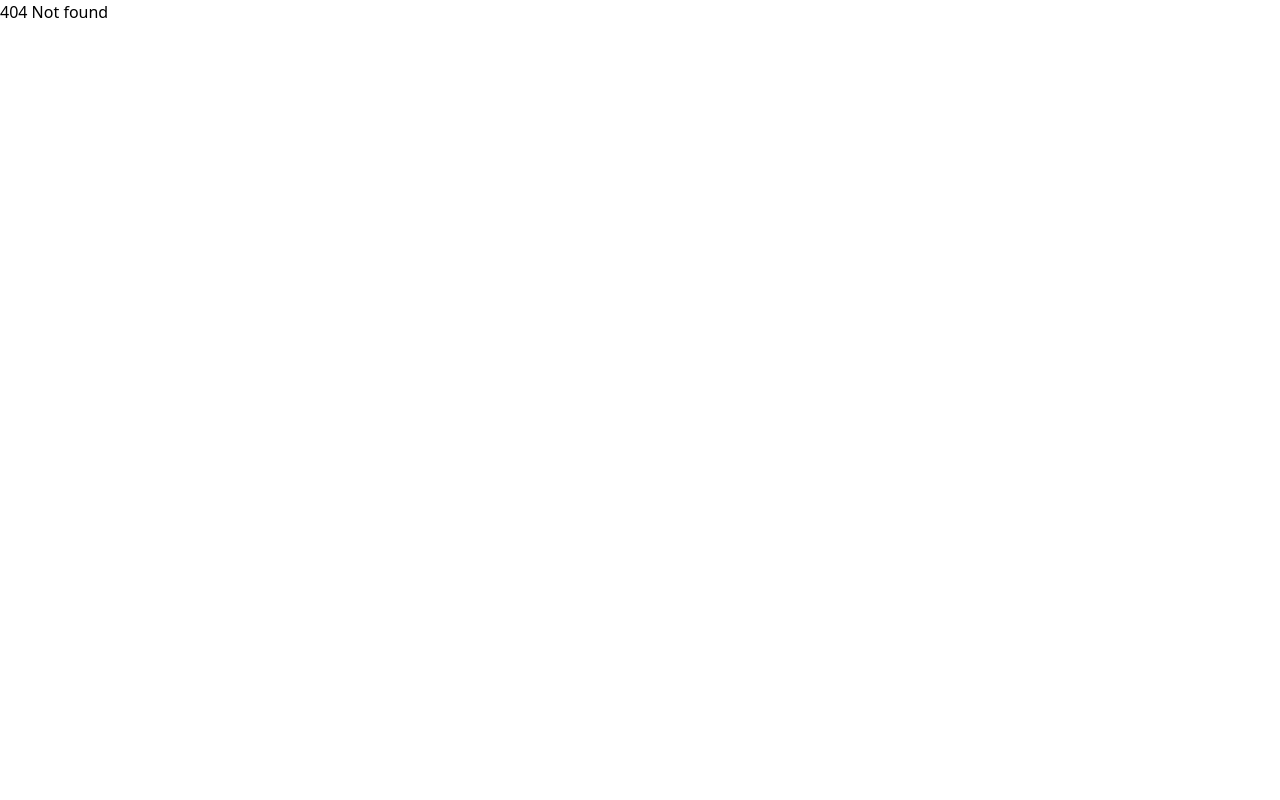
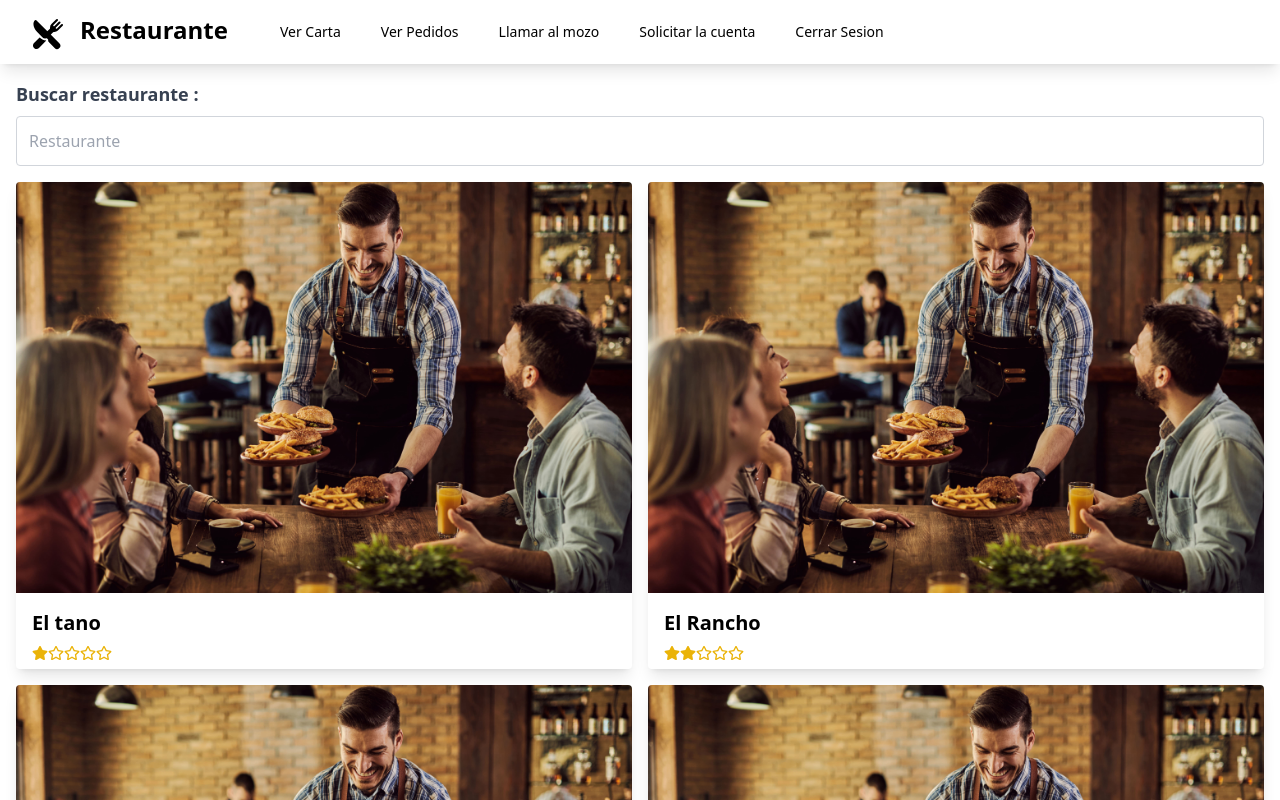
Before and after one commit to lcassettai/SeminarioFinal, a React (Create React App) app: page /restaurantes in a window 1280 px wide. Before the commit this address had no page. Shown: the top 800 px of the page. Built offline with nearby package versions, Linux system fonts and the light colour scheme.

Commit message:
Add listado de restaurantes

```diff
--- a/src/App.css
+++ b/src/App.css
@@ -72,3 +72,9 @@ body{
 .alto-maximo{
     min-height: 80vh !important;
 }
+
+.contenedor{
+    padding-top:5rem;
+    padding-left: 1rem;
+    padding-right: 1rem;
+}
--- a/src/App.js
+++ b/src/App.js
@@ -3,6 +3,7 @@ import Login from './views/login/Login'
 import Registro from './views/registro/Registro'
 import MenuHome from './views/menuHome/MenuHome'
 import Codigo from './views/codigo/Codigo'
+import Restaurantes from './views/restaurantes/Restaurantes'
 import {Route,Routes} from 'react-router-dom';
 
 function App() {
@@ -15,6 +16,7 @@ function App() {
             <Route path="/codigo" element={<Codigo/>}/>
             <Route path="/login" element={<Login/>}/>
             <Route path="/registro" element={<Registro/>}/>
+            <Route path="/restaurantes" element={<Restaurantes/>}/>
             <Route path="*" element={<h1>404 Not found</h1>}/>
           </Routes>
         </div>
--- /dev/null
+++ b/src/components/Estrellas.js
@@ -0,0 +1,23 @@
+import { FaStar,FaStarHalfAlt,FaRegStar } from "react-icons/fa";
+
+const Estrellas = (props) => {
+    let estrellasArray = [];
+    for(let i = 0; i < 5 ; i++){
+        if(i < props.cantidad){
+            estrellasArray.push(<FaStar key={i}/>)
+        }else{
+            estrellasArray.push(<FaRegStar key={i}/>)
+        }
+    }
+
+    const estrellasDibujadas = estrellasArray.map((estrella) => estrella);
+
+    const className= "flex flex-row " + props.class
+    return <>
+        <div className={className}>
+            {estrellasDibujadas}
+        </div>
+    </>;
+}
+
+export default Estrellas;
--- /dev/null
+++ b/src/components/restaurante/Restaurante.js
@@ -0,0 +1,21 @@
+import Estrellas from '../Estrellas';
+
+const Restaurante = (props) => {
+    const className = " " + props.className;
+
+    return <>
+        <div className={className}>
+            <div className="rounded overflow-hidden shadow-lg">
+                <img className="w-full" src={props.imagenPortada} alt="Mountain" />
+                <div className="px-4 pt-4">
+                    <div className="font-bold text-xl mb-2">{props.nombre}</div>
+                </div>
+                <div className="px-4 pb-2 flex flex-row text-yellow-500	">
+                       <Estrellas cantidad={props.estrellas}/>
+                </div>
+            </div>
+        </div>
+    </>
+}
+
+export default Restaurante;
--- a/src/views/menuHome/MenuHome.js
+++ b/src/views/menuHome/MenuHome.js
@@ -16,7 +16,7 @@ const MenuHome = () => {
                     <Link to="/codigo" className="button-lg text-2xl uppercase"><TbHandClick className="inline-block mr-3 text-3xl" />Ingresar codigo</Link>
                  </div>
                  <div className="w-full mt-10 text-2xl">
-                    <Link className="button-lg uppercase"><BiSearchAlt className="inline-block mr-3 text-3xl" />Buscar Restaurate</Link>
+                    <Link to="/restaurantes" className="button-lg uppercase"><BiSearchAlt className="inline-block mr-3 text-3xl" />Buscar Restaurate</Link>
                  </div>
             </div>
         </>
--- /dev/null
+++ b/src/views/restaurantes/Restaurantes.js
@@ -0,0 +1,49 @@
+import NavMenu from '../../layout/NavMenu';
+import Restaurante from '../../components/restaurante/Restaurante';
+import {Link} from 'react-router-dom';
+
+const Restaurantes = () => {
+
+    const listadoRestaurantes = [
+        {
+            nombre: "El tano",
+            estrellas: Math.floor(Math.random() * 6),
+        },
+        {
+            nombre: "El Rancho",
+            estrellas: Math.floor(Math.random() * 6),
+        },
+        {
+            nombre: "Los pinos",
+            estrellas: Math.floor(Math.random() * 6),
+        },
+        {
+            nombre: "La rueda",
+            estrellas: Math.floor(Math.random() * 6),
+        },
+        {
+            nombre: "Vladimir resto",
+            estrellas: Math.floor(Math.random() * 6),
+        }
+    ];
+
+    const mostrarRestaurantes = listadoRestaurantes.map((restaurante,i) => {
+        return <Link to="/login" >
+            <Restaurante imagenPortada="/img/demo-restaurante-1.jpg" estrellas={restaurante.estrellas} nombre={restaurante.nombre} />
+        </Link>
+    });
+
+    return <>
+        <NavMenu />
+        <div className="contenedor">
+            <label className="form-label inline-block mb-2 text-lg text-gray-700 font-bold">Buscar restaurante :</label>
+            <input type="text" className="input-text-lg" placeholder="Restaurante">
+            </input>
+            <div className="mt-4 grid grid-cols-2 gap-4">
+                {mostrarRestaurantes}
+            </div>
+        </div>
+    </>
+}
+
+export default Restaurantes;
```
Also changed, not shown: public/img/demo-restaurante-1.jpg (added), src/views/restaurantes/Restaurantes.css (added).
